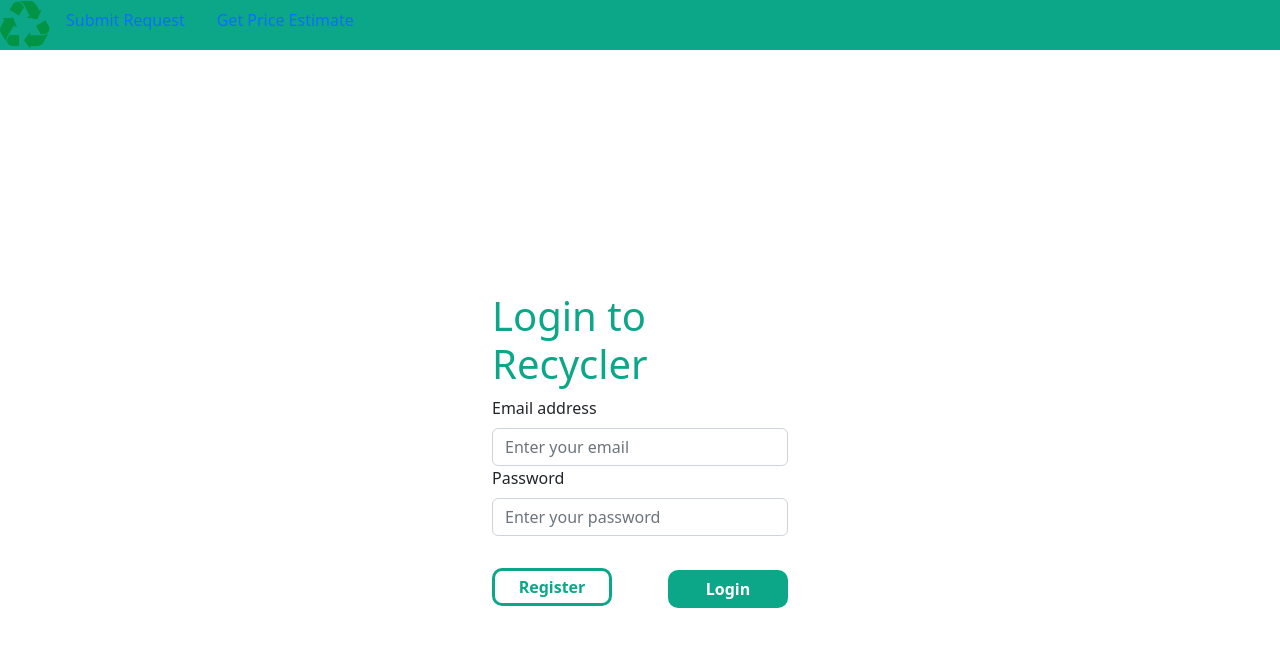
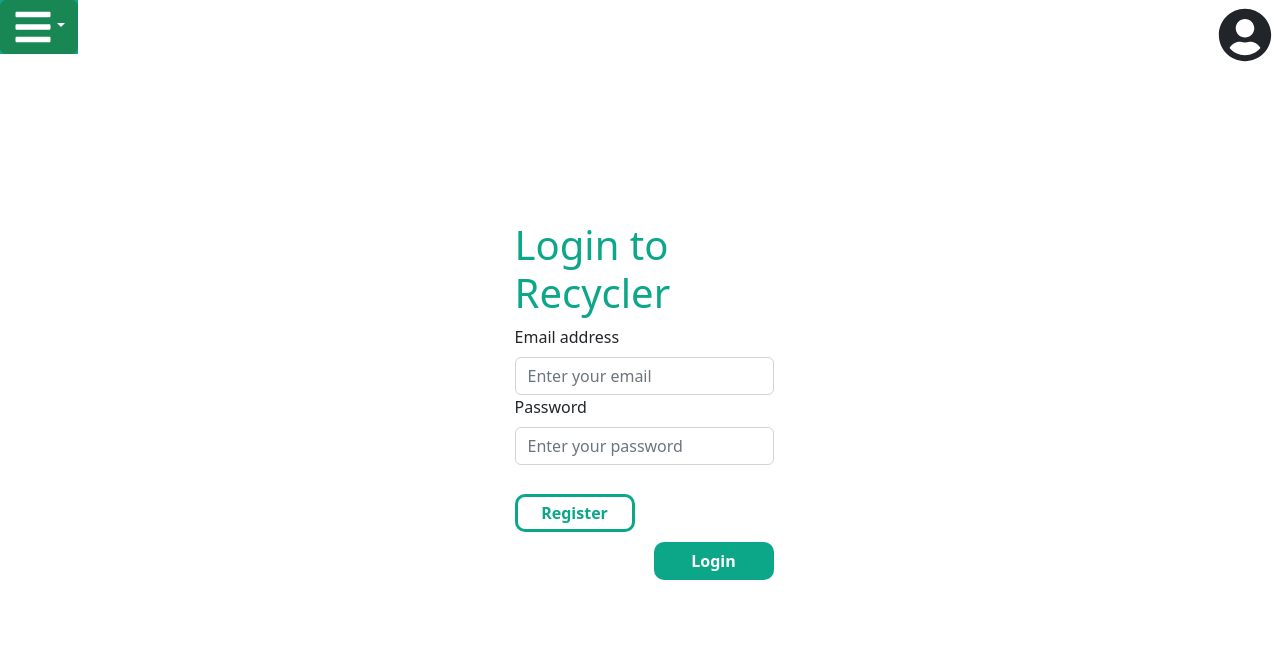
Before and after one commit to mtech-batch-31/waste-recycler-client, a React (Create React App) app: page / in a window 1280 px wide. Shown: the top 646 px of the page. Built offline with nearby package versions, Linux system fonts and the light colour scheme.

Commit message:
Added react-icons and change styling for header

```diff
--- a/package.json
+++ b/package.json
@@ -21,6 +21,7 @@
     "react": "^18.2.0",
     "react-bootstrap": "^2.7.2",
     "react-dom": "^18.2.0",
+    "react-icons": "^4.8.0",
     "react-router": "^6.10.0",
     "react-router-dom": "^6.10.0",
     "react-scripts": "^5.0.1",
@@ -34,8 +35,7 @@
     "eject": "react-scripts eject"
   },
   "eslintConfig": {
-    "extends": [
-    ]
+    "extends": []
   },
   "browserslist": {
     "production": [
--- a/src/Components/Header.css
+++ b/src/Components/Header.css
@@ -1,11 +1,22 @@
+.header {
+    background-color: #0CA789;
+    margin: auto;
+    width: 100%;
+}
 .nav-bar {
     background-color: #0CA789;
+    float: left;
 }
 .nav-item {
-    font-size: 80px;
+    background-color: #0CA789;
     font-weight: bold;
     color: #051613;
 }
 .nav-item:active {
-    color: #f69ba7 !important;
+    background-color: #0CA789;
+    color: #c9ce7f !important;
   }
+.user-icon {
+    float: right;
+    padding: 8px;
+}
--- a/src/Components/Header.tsx
+++ b/src/Components/Header.tsx
@@ -1,14 +1,25 @@
-import {Navbar, NavDropdown, Nav} from 'react-bootstrap'
+import {Dropdown} from 'react-bootstrap'
 import './Header.css'
 import { Fragment } from 'react';
+import { FaBars, FaUserCircle } from "react-icons/fa";
 
 const Header = () => {
     return (
-    <Nav className='nav-bar'>
-        <Navbar.Brand><img src='..\logo192.png' height={50} /></Navbar.Brand>
-        <Nav.Link className='nav-item'>Submit Request</Nav.Link>
-        <Nav.Link className='nav-item'>Get Price Estimate</Nav.Link>
-   </Nav>)
+    <div className="header">
+        <Dropdown className="nav-bar">
+            <Dropdown.Toggle variant="success" >
+            <FaBars size={40} />
+            </Dropdown.Toggle>
+            <Dropdown.Menu>
+                <Dropdown.Item className='nav-item' href="./">Get Price Estimate</Dropdown.Item>
+                <Dropdown.Item href="./register">Submit Request</Dropdown.Item>
+            </Dropdown.Menu>
+        </Dropdown>
+        <Dropdown>
+        <FaUserCircle className="user-icon" size={70}/>
+        </Dropdown>
+    </div>
+    )
 }
 
 export default Header;
```
Also changed, not shown: 1 other file (tests, documents, lock files or other folders).
